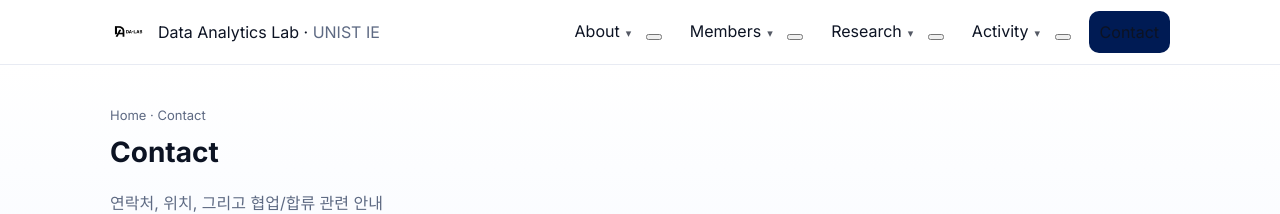
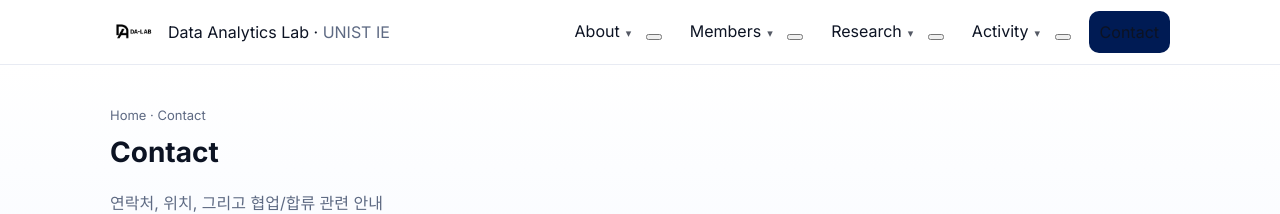
Before and after one commit to UNIST-DA/unist-da.github.io, a Jekyll site: the page built from contact/index.html, in a window 1280 px wide. Shown: the top 214 px of the page. Built offline with Jekyll 4.4.1, drawn with Linux system fonts in a browser that asks for light colours.

Commit message:
Update style.css

```diff
--- a/assets/style.css
+++ b/assets/style.css
@@ -28,7 +28,7 @@
 .brand-text{display:inline-block}
 
 /* PNG 로고(박스 없음) – 한 줄 고정 크기 */
-.brand-img{height:36px;width:auto;display:block;object-fit:contain}
+.brand-img{height:46px;width:auto;display:block;object-fit:contain}
 @media (max-width:860px){ .brand-img{height:32px} }
 
 /* 1단 메뉴 */
@@ -63,8 +63,22 @@
   .nav > ul > li.has-dd:hover > .dropdown{opacity:1;visibility:visible;display:block}
 }
 @media (max-width:860px){
-  .dd-toggle{display:inline-block;border:none;background:transparent;cursor:pointer;padding:6px;margin-left:4px;font-size:14px;line-height:1}
-  .dd-toggle::after{content:"▾";opacity:.8}
+  .dd-toggle{
+    display:none !important;
+    appearance:none;
+    border:none;
+    background:transparent;
+    padding:0;
+  }
+
+  /* 모바일에서만 노출 */
+  @media (max-width:860px){
+    .dd-toggle{
+      display:inline-flex !important;
+      align-items:center; justify-content:center;
+      padding:6px; margin-left:4px;
+    }
+  }
   .nav.open > ul .dropdown{position:static;display:none;margin-top:6px;padding:6px;background:var(--bg-soft);border-radius:10px}
   .nav.open > ul .has-dd.open > .dropdown{display:block}
 }
```
